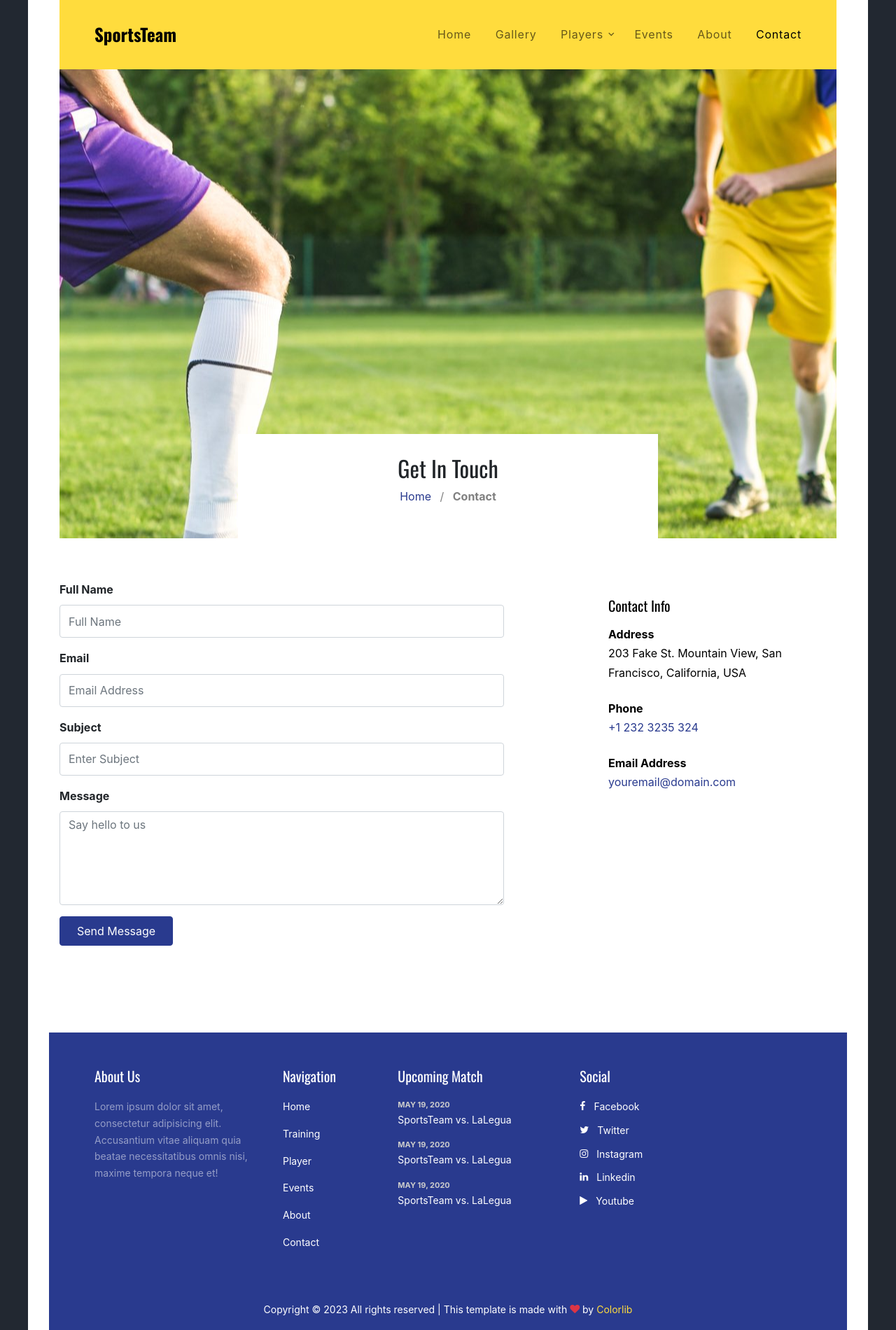
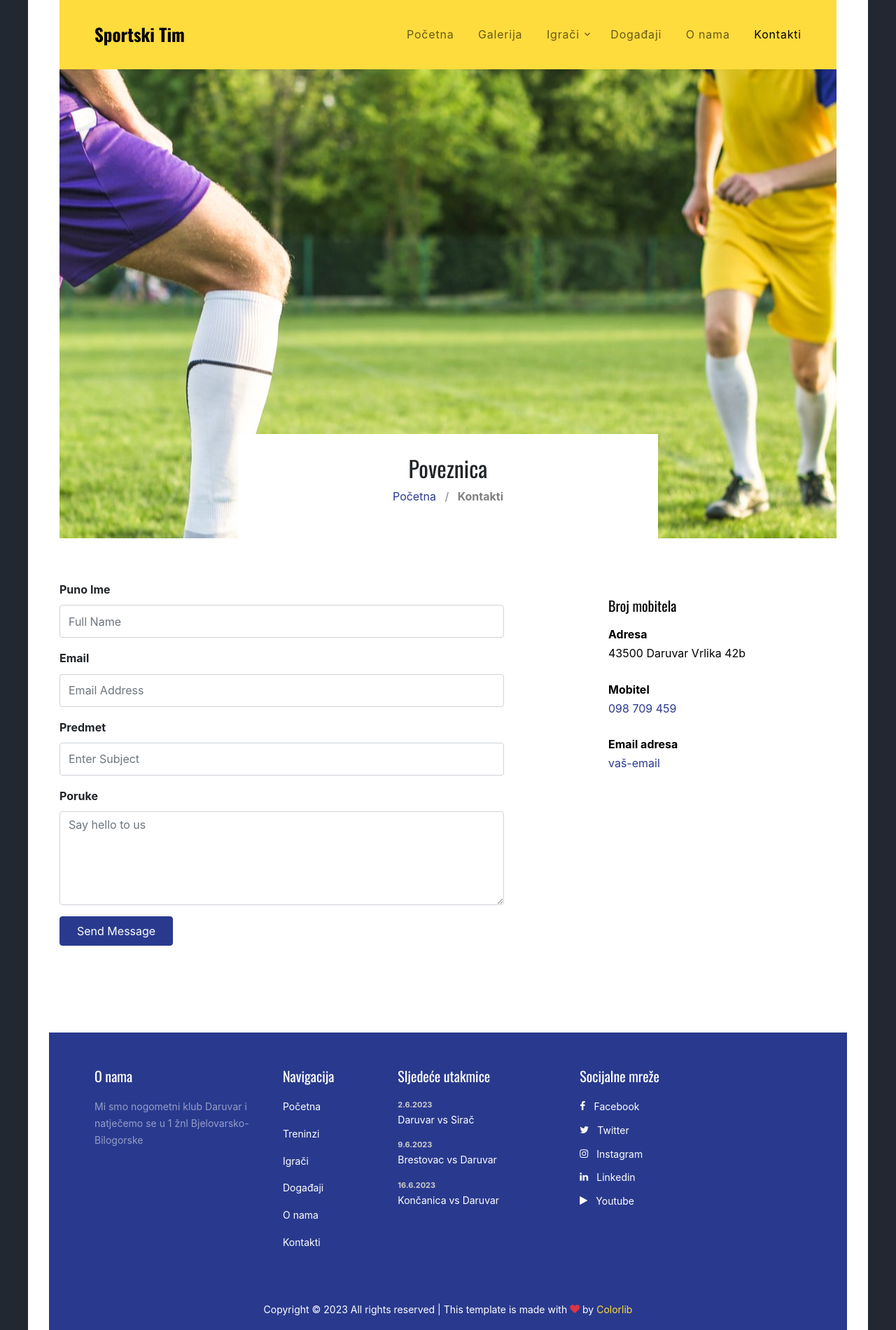
Before and after one commit to teohouf/osobnawebstranica, a plain HTML site: page contact.html in a window 1280 px wide. Shown: the top 1900 px of the page at 70% size. Drawn offline with nearby package versions, Linux system fonts and the light colour scheme; files whose address does not match are found by name.

Commit message:
Add files via upload

```diff
--- a/contact.html
+++ b/contact.html
@@ -43,36 +43,36 @@
       <div class="row no-gutters site-navbar align-items-center py-3">
 
         <div class="col-6 col-lg-2 site-logo">
-          <a href="index.html">SportsTeam</a>
+          <a href="index.html">Sportski Tim</a>
         </div>
         <div class="col-6 col-lg-10 text-right menu">
           <nav class="site-navigation text-right text-md-right">
 
               <ul class="site-menu js-clone-nav d-none d-lg-block">
                 <li>
-                  <a href="index.html">Home</a>
+                  <a href="index.html">Početna</a>
                 </li>
-                <li><a href="gallery.html">Gallery</a></li>
+                <li><a href="gallery.html">Galerija</a></li>
                 <li class="has-children">
-                  <a href="players.html">Players</a>
+                  <a href="players.html">Igrači</a>
                   <ul class="dropdown arrow-top">
-                    <li><a href="#">Jakub Bates</a></li>
-                    <li><a href="#">Russell Vance</a></li>
-                    <li><a href="#">Carson Hodgson</a></li>
+                    <li><a href="#">Teo Houf</a></li>
+                    <li><a href="#">Jan Šimala</a></li>
+                    <li><a href="#">Petar Konjević</a></li>
                     <li class="has-children">
-                      <a href="#">Sub Menu</a>
+                      <a href="#">Klupa</a>
                       <ul class="dropdown">
-                        <li><a href="#">Joshua Fugueroa</a></li>
-                        <li><a href="#">Jakub Bates</a></li>
-                        <li><a href="#">Russell Vance</a></li>
-                        <li><a href="#">Carson Hodgson</a></li>
+                        <li><a href="#">Tadej Houf</a></li>
+                        <li><a href="#">Sven Šilobodec</a></li>
+                        <li><a href="#">Tin Petr</a></li>
+                        <li><a href="#">Ivano Tomasković</a></li>
                       </ul>
                     </li>
                   </ul>
                 </li>
-                <li><a href="events.html">Events</a></li>
-                <li><a href="about.html">About</a></li>
-                <li class="active"><a href="contact.html">Contact</a></li>
+                <li><a href="events.html">Događaji</a></li>
+                <li><a href="about.html">O nama</a></li>
+                <li class="active"><a href="contact.html">Kontakti</a></li>
               </ul>
 
               <a href="#" class="site-menu-toggle js-menu-toggle text-black d-inline-block d-lg-none"><span class="icon-menu h3"></span></a>
@@ -88,8 +88,8 @@
         <div class="col-lg-12">
           <div class="hero-wrap text-center" style="background-image: url('images/hero_2.jpg');" data-stellar-background-ratio="0.5">
             <div class="hero-contents">
-              <h2>Get In Touch</h2>
-              <p><a href="index.html">Home</a> <span class="mx-2">/</span> <strong>Contact</strong></p>
+              <h2>Poveznica</h2>
+              <p><a href="index.html">Početna</a> <span class="mx-2">/</span> <strong>Kontakti</strong></p>
             </div>
           </div>
         </div>
@@ -108,7 +108,7 @@
 
             <div class="row form-group">
               <div class="col-md-12 mb-3 mb-md-0">
-                <label class="font-weight-bold" for="fullname">Full Name</label>
+                <label class="font-weight-bold" for="fullname">Puno Ime</label>
                 <input type="text" id="fullname" class="form-control" placeholder="Full Name">
               </div>
             </div>
@@ -120,7 +120,7 @@
             </div>
             <div class="row form-group">
               <div class="col-md-12">
-                <label class="font-weight-bold" for="email">Subject</label>
+                <label class="font-weight-bold" for="email">Predmet</label>
                 <input type="text" id="subject" class="form-control" placeholder="Enter Subject">
               </div>
             </div>
@@ -128,7 +128,7 @@
 
             <div class="row form-group">
               <div class="col-md-12">
-                <label class="font-weight-bold" for="message">Message</label>
+                <label class="font-weight-bold" for="message">Poruke</label>
                 <textarea name="message" id="message" cols="30" rows="5" class="form-control"
                   placeholder="Say hello to us"></textarea>
               </div>
@@ -146,15 +146,15 @@
 
         <div class="col-lg-4 ml-auto">
           <div class="p-4 mb-3 bg-white">
-            <h3 class="h5 text-black mb-3">Contact Info</h3>
-            <p class="mb-0 font-weight-bold text-black">Address</p>
-            <p class="mb-4 text-black">203 Fake St. Mountain View, San Francisco, California, USA</p>
+            <h3 class="h5 text-black mb-3">Broj mobitela</h3>
+            <p class="mb-0 font-weight-bold text-black">Adresa</p>
+            <p class="mb-4 text-black">43500 Daruvar Vrlika 42b</p>
 
-            <p class="mb-0 font-weight-bold text-black">Phone</p>
-            <p class="mb-4"><a href="#">+1 232 3235 324</a></p>
+            <p class="mb-0 font-weight-bold text-black">Mobitel</p>
+            <p class="mb-4"><a href="#">098 709 459</a></p>
 
-            <p class="mb-0 font-weight-bold text-black">Email Address</p>
-            <p class="mb-0"><a href="#">youremail@domain.com</a></p>
+            <p class="mb-0 font-weight-bold text-black">Email adresa</p>
+            <p class="mb-0"><a href="#">vaš-email</a></p>
 
           </div>
 
@@ -170,43 +170,43 @@
         <div class="row footer-inner">
           <div class="col-lg-3">
             <div class="widget mb-4">
-              <h3>About Us</h3>
-              <p>Lorem ipsum dolor sit amet, consectetur adipisicing elit. Accusantium vitae aliquam quia beatae necessitatibus omnis nisi, maxime tempora neque et!</p>
+              <h3>O nama</h3>
+              <p>Mi smo nogometni klub Daruvar i natječemo se u 1 žnl Bjelovarsko-Bilogorske </p>
             </div>
           </div>
           <div class="col-lg-2 pl-4">
             <div class="widget mb-4">
-              <h3>Navigation</h3>
+              <h3>Navigacija</h3>
               <ul class="list-unstyled links">
-                <li><a href="#">Home</a></li>
-                <li><a href="#">Training</a></li>
-                <li><a href="#">Player</a></li>
-                <li><a href="#">Events</a></li>
-                <li><a href="#">About</a></li>
-                <li><a href="#">Contact</a></li>
+                <li><a href="#">Početna</a></li>
+                <li><a href="#">Treninzi</a></li>
+                <li><a href="#">Igrači</a></li>
+                <li><a href="#">Događaji</a></li>
+                <li><a href="#">O nama</a></li>
+                <li><a href="#">Kontakti</a></li>
               </ul>
             </div>
           </div>
           <div class="col-lg-3">
             <div class="widget mb-4">
-              <h3>Upcoming Match</h3>
+              <h3>Sljedeće utakmice</h3>
               <ul class="list-unstyled links">
                 <li>
                   <a href="#">
-                    <span class="d-block">May 19, 2020</span>
-                    SportsTeam vs. LaLegua
+                    <span class="d-block">2.6.2023</span>
+                    Daruvar vs Sirač
                   </a>
                 </li>
                 <li>
                   <a href="#">
-                    <span class="d-block">May 19, 2020</span>
-                    SportsTeam vs. LaLegua
+                    <span class="d-block">9.6.2023</span>
+                    Brestovac vs Daruvar
                   </a>
                 </li>
                 <li>
                   <a href="#">
-                    <span class="d-block">May 19, 2020</span>
-                    SportsTeam vs. LaLegua
+                    <span class="d-block">16.6.2023</span>
+                    Končanica vs Daruvar
                   </a>
                 </li>
               </ul>
@@ -214,7 +214,7 @@
           </div>
           <div class="col-lg-4">
             <div class="widget mb-4">
-              <h3>Social</h3>
+              <h3>Socijalne mreže</h3>
               <ul class="list-unstyled social">
                 <li><a href="#"><span class="mr-2 icon-facebook"></span> Facebook</a></li>
                 <li><a href="#"><span class="mr-2 icon-twitter"></span> Twitter</a></li>
```
